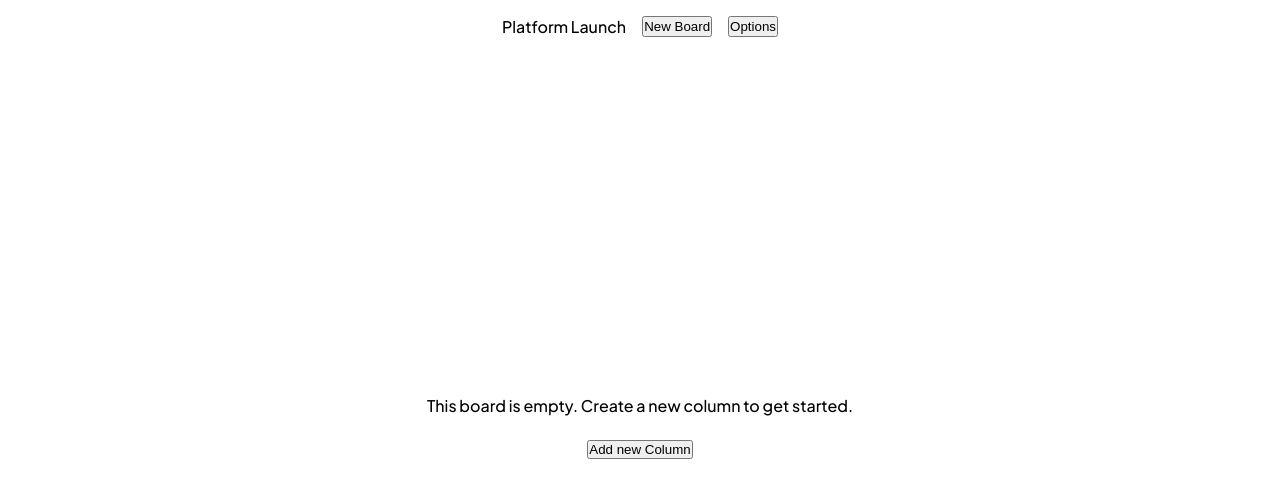
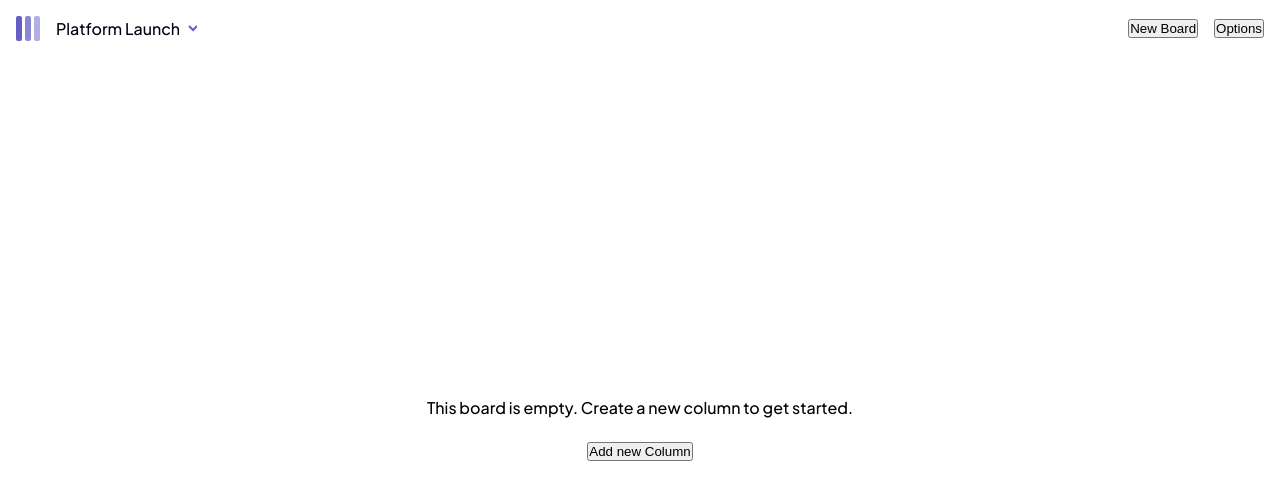
Before and after one commit to juandadev/kanban-board, a Next.js app: page / in a window 1280 px wide. Shown: the top 500 px of the page. Built offline with nearby package versions, Linux system fonts and the light colour scheme.

Commit message:
feat: Enhance Navbar with logo and styled board name

```diff
--- a/src/app/globals.css
+++ b/src/app/globals.css
@@ -3,7 +3,7 @@
 
   /* COLORS */
   --palette-black: #000112;
-  --palette-very-dark-black: #20212c;
+  --palette-very-dark-grey: #20212c;
   --palette-dark-grey: #2b2c37;
   --palette-dark-lines: #3e3f4e;
   --palette-medium-grey: #828fa3;
@@ -22,6 +22,18 @@
   --font-heading-s: 700 0.75rem / auto "Plus Jakarta Sans", sans-serif;
   --font-body-l: 500 0.8125rem / 1.7 "Plus Jakarta Sans", sans-serif;
   --font-body-m: 500 0.75rem / auto "Plus Jakarta Sans", sans-serif;
+
+  /* LIGHT MODE */
+  --text-color: var(--palette-black);
+  --background-color-1: var(--palette-white);
+  --background-color-2: var(--palette-light-grey);
+}
+
+.dark {
+  /* DARK MODE */
+  --text-color: var(--palette-white);
+  --background-color-1: var(--palette-dark-grey);
+  --background-color-2: var(--palette-very-dark-grey);
 }
 
 * {
--- a/src/components/Button/Button.module.css
+++ b/src/components/Button/Button.module.css
@@ -0,0 +1,2 @@
+.button {
+}
--- a/src/components/Button/Button.tsx
+++ b/src/components/Button/Button.tsx
@@ -1,7 +1,14 @@
 import React from "react";
+import styles from "./Button.module.css";
 
-type ButtonProps = React.ComponentProps<"button">;
+type ButtonProps = React.ComponentProps<"button"> & {
+  variant?: "primary" | "secondary" | "danger";
+};
 
 export function Button({ children, ...restProps }: ButtonProps) {
-  return <button {...restProps}>{children}</button>;
+  return (
+    <button className={styles.button} {...restProps}>
+      {children}
+    </button>
+  );
 }
--- a/src/components/Navbar/BoardName.tsx
+++ b/src/components/Navbar/BoardName.tsx
@@ -2,9 +2,16 @@
 
 import React from "react";
 import { useActiveBoard } from "@/hooks/useActiveBoard";
+import styles from "./Navbar.module.css";
+import ChevronDownIcon from "@/icons/ChevronDownIcon";
 
 export function BoardName() {
   const { board } = useActiveBoard();
 
-  return <span>{board?.name || "Kanban Board"}</span>;
+  return (
+    <span className={styles.title}>
+      {board?.name || "Kanban Board"}
+      <ChevronDownIcon size={7} />
+    </span>
+  );
 }
--- a/src/components/Navbar/Navbar.module.css
+++ b/src/components/Navbar/Navbar.module.css
@@ -2,6 +2,20 @@
   width: 100%;
   padding: 1rem;
   display: flex;
-  justify-content: center;
+  justify-content: space-between;
   gap: 1rem;
 }
+
+.sub_container {
+  display: flex;
+  gap: 1rem;
+  align-items: center;
+}
+
+.title {
+  display: flex;
+  align-items: center;
+  gap: 0.5rem;
+  font: var(--font-heading-l);
+  color: var(--palette-black);
+}
--- a/src/components/Navbar/Navbar.tsx
+++ b/src/components/Navbar/Navbar.tsx
@@ -2,13 +2,19 @@ import React from "react";
 import styles from "./Navbar.module.css";
 import { Button } from "@/components/Button/Button";
 import { BoardName } from "@/components/Navbar/BoardName";
+import KanbanLogoIcon from "@/icons/KanbanLogoIcon";
 
 export function Navbar() {
   return (
     <nav className={styles.container}>
-      <BoardName />
-      <Button>New Board</Button>
-      <Button>Options</Button>
+      <div className={styles.sub_container}>
+        <KanbanLogoIcon size={25} />
+        <BoardName />
+      </div>
+      <div className={styles.sub_container}>
+        <Button>New Board</Button>
+        <Button>Options</Button>
+      </div>
     </nav>
   );
 }
--- /dev/null
+++ b/src/icons/ChevronDownIcon.tsx
@@ -0,0 +1,19 @@
+import React from "react";
+import { IconProps } from "@/types/global";
+
+const ChevronDownIcon = ({
+  size,
+  color = "#635FC7",
+  ...restProps
+}: IconProps) => (
+  <svg
+    height={size}
+    viewBox="0 0 9 7"
+    fill="none"
+    xmlns="http://www.w3.org/2000/svg"
+    {...restProps}
+  >
+    <path d="M1 1L5 5L9 1" stroke={color} strokeWidth={2} />
+  </svg>
+);
+export default ChevronDownIcon;
--- /dev/null
+++ b/src/icons/KanbanLogoIcon.tsx
@@ -0,0 +1,17 @@
+import React from "react";
+import { IconProps } from "@/types/global";
+
+const KanbanLogoIcon = ({ size, ...restProps }: IconProps) => (
+  <svg
+    height={size}
+    viewBox="0 0 24 25"
+    fill="none"
+    xmlns="http://www.w3.org/2000/svg"
+    {...restProps}
+  >
+    <rect width={6} height={25} rx={2} fill="#635FC7" />
+    <rect opacity={0.75} x={9} width={6} height={25} rx={2} fill="#635FC7" />
+    <rect opacity={0.5} x={18} width={6} height={25} rx={2} fill="#635FC7" />
+  </svg>
+);
+export default KanbanLogoIcon;
--- /dev/null
+++ b/src/types/global.ts
@@ -0,0 +1,6 @@
+import React from "react";
+
+export type IconProps = React.ComponentProps<"svg"> & {
+  size: number;
+  color?: string;
+};
```
